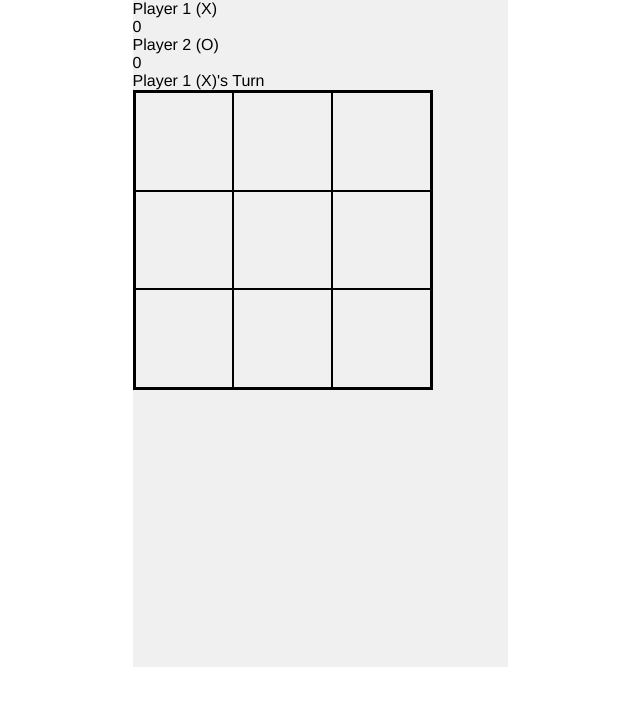
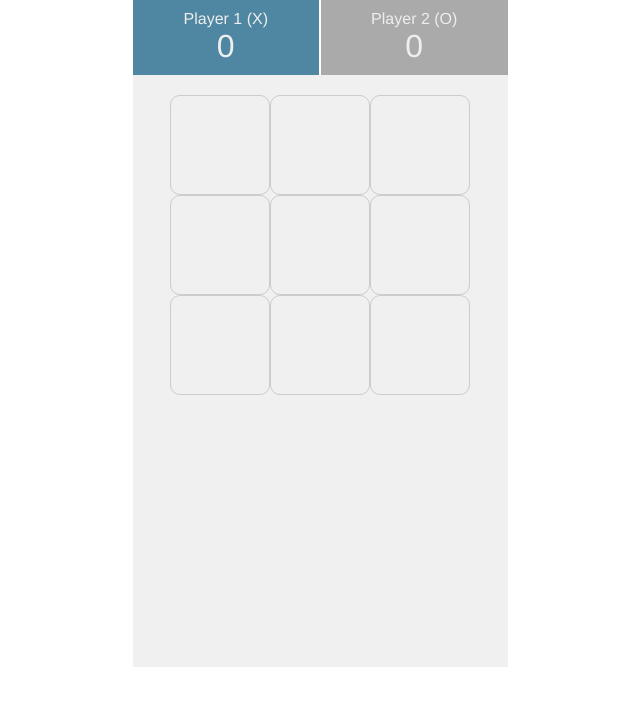
Before and after one commit to rachmansyahbs/tictactoe-react, a React app: page / in a window 1280 px wide. Shown: the top 706 px of the page, without its empty margins (320-960 px from the left). Built offline with nearby package versions, Linux system fonts and the light colour scheme.

Commit message:
Breakup into components

```diff
--- a/src/Components/TTTBoard.js
+++ b/src/Components/TTTBoard/index.js
@@ -1,24 +1,12 @@
 import React from 'react';
 import ReactDOM from 'react-dom';
 
-import TTTCell from './TTTCell';
+import TTTCell from '../TTTCell';
 
-import utils from '../scripts/utils';
-import {EMPTY, PLAYER_1, PLAYER_1_SIGN, PLAYER_2, PLAYER_2_SIGN, BOARD_SIZE} from '../data/game_constants';
+import utils from '../../scripts/utils';
+import {EMPTY, PLAYER_1, PLAYER_1_SIGN, PLAYER_2, PLAYER_2_SIGN, BOARD_SIZE} from '../../data/game_constants';
 
-// DEBUG
-// inline style
-const board_style = {
-  width: "300px",
-  height: "300px",
-  border: "2px solid black",
-  boxSizing: "border-box"
-}
-const row_style = {
-  display: "flex",
-  height: "calc(100%/3)"
-}
-//
+import stylesheet from './stylesheet.css';
 
 class TTTRow extends React.Component {
   renderCell(cell, col_i, row_i) {
@@ -36,7 +24,6 @@ class TTTRow extends React.Component {
     return (
       <div key={"row-" + (this.props.row_index + 1)}
         className="board__row"
-        style={row_style}
       >
       {this.props.row.map((cell, col_index) => this.renderCell(cell, col_index, this.props.row_index))}
       </div>
@@ -47,7 +34,7 @@ class TTTRow extends React.Component {
 export default class TTTBoard extends React.Component {
   render() {
     return (
-      <div className="board" style={board_style}>
+      <div className="board">
         {this.props.board.map((row, row_i) => (
         <TTTRow key={"row" + (row_i + 1)}
           row={row} row_index={row_i} onClickCell={this.props.makeMove}
--- /dev/null
+++ b/src/Components/TTTBoard/stylesheet.css
@@ -0,0 +1,9 @@
+.board {
+  width: 300px;
+  height: 300px;
+  margin: 20px auto;
+}
+.board__row {
+  display: flex;
+  height: calc(100% / 3);
+}
--- a/src/Components/TTTCell.js
+++ b/src/Components/TTTCell/index.js
@@ -1,24 +1,20 @@
 import React from 'react';
 import ReactDOM from 'react-dom';
 
-import {EMPTY, PLAYER_1, PLAYER_1_SIGN, PLAYER_2, PLAYER_2_SIGN} from '../data/game_constants';
+import {EMPTY, PLAYER_1, PLAYER_1_SIGN, PLAYER_2, PLAYER_2_SIGN} from '../../data/game_constants';
 
-// DEBUG
-const cell_style = {
-  "flex": "1 1 0",
-  border: "1px solid black",
-  boxSizing: "border-box",
-  width: "calc(100%/3)",
-  height: "100%",
-  cursor: "pointer"
-}
-//
+import stylesheet from './stylesheet.css';
 
 export default class TTTCell extends React.Component {
   render() {
+    var class_names = [
+      "board__cell",
+      "board__cell--" + this.props.cell_value
+    ];
+
     return (
       <div key={"col-" + (this.props.row_index + 1) + "-" + (this.props.col_index + 1)}
-        className="board__col" style={cell_style}
+        className={class_names.join(" ")}
         onClick={this.props.onClick}
       >
       {this.props.cell_value == EMPTY && ""}
--- /dev/null
+++ b/src/Components/TTTCell/stylesheet.css
@@ -0,0 +1,19 @@
+.board__cell {
+  flex: 1 1 0;
+  border: 1px solid #ccc;
+  border-radius: 10px;
+  box-sizing: border-box;
+  width: calc(100%/3);
+  height: 100%;
+  cursor: pointer;
+  font: 'Helvetica' arial;
+  font-size: 100px;
+  line-height: 100px;
+  text-align: center;
+}
+.board__cell--1 {
+  color: #4F87A2;
+}
+.board__cell--2 {
+  color: #DA4F49;
+}
--- /dev/null
+++ b/src/Components/TTTGameResult/index.js
@@ -0,0 +1,32 @@
+import React from 'react';
+import ReactDOM from 'react-dom';
+
+import {PLAYER_1, PLAYER_1_SIGN, PLAYER_2, PLAYER_2_SIGN} from '../../data/game_constants';
+
+import stylesheet from './stylesheet.css';
+
+export default class TTTGameResult extends React.Component {
+  render() {
+    var winner = "Draw";
+    switch(this.props.result) {
+      case PLAYER_1:
+        winner = "Winner: Player 1 (" + PLAYER_1_SIGN + ")";
+        break;
+      case PLAYER_2:
+        winner = "Winner: Player 2 (" + PLAYER_2_SIGN + ")";
+        break;
+    }
+
+    return (
+      <div className="gameresult">
+        <div className={"gameresult__status gameresult__status--" + this.props.result}>
+          {winner}
+        </div>
+        <div className="gameresult__actions">
+          <button className="gameresult__actionbutton gameresult__actionbutton--newgame" onClick={this.props.onStartNew}>Play Again</button>
+          <button className="gameresult__actionbutton gameresult__actionbutton--reset" onClick={this.props.onReset}>Reset Scores</button>
+        </div>
+      </div>
+    );
+  }
+}
--- /dev/null
+++ b/src/Components/TTTGameResult/stylesheet.css
@@ -0,0 +1,49 @@
+.gameresult {
+  text-align: center;
+  padding: 10px;
+}
+
+.gameresult__status {
+  font-size: 1.5em;
+  padding: 10px;
+  margin-bottom: 15px;
+  background-color: #aaa;
+  color: #eee;
+}
+.gameresult__status--1 {
+  background-color: #4F87A2;
+}
+.gameresult__status--2 {
+  background-color: #DA4F49;
+}
+
+.gameresult__actions {
+
+}
+
+.gameresult__actionbutton {
+  margin: 0 5px;
+  padding: 5px 10px;
+  background-color: #ccc;
+  color: #eee;
+  font-size: 1em;
+  border: 1px solid #aaa;
+  border-radius: 5px;
+}
+.gameresult__actionbutton:hover {
+  background-color: #aaa;
+  border-color: #999;
+  cursor: pointer;
+}
+.gameresult__actionbutton--newgame {
+  background-color: #699DB6;
+}
+.gameresult__actionbutton--newgame:hover {
+  background-color: #4F87A2;
+}
+.gameresult__actionbutton--reset {
+  background-color: #E48681;
+}
+.gameresult__actionbutton--reset:hover {
+  background-color: #DA4F49;
+}
--- a/src/Components/TTTScoreBoard.js
+++ /dev/null
@@ -1,37 +0,0 @@
-import React from 'react';
-import ReactDOM from 'react-dom';
-
-class TTTPlayerLabel extends React.Component {
-  render() {
-    return (
-      <span>
-      {this.props.player_name} ({this.props.player_sign})
-      </span>
-    );
-  }
-}
-
-class TTTScore extends React.Component {
-  render() {
-    return (
-      <div>
-        <div><TTTPlayerLabel player_name={this.props.player_name} player_sign={this.props.player_sign} /></div>
-        <div>{this.props.score}</div>
-      </div>
-    )
-  }
-}
-
-class TTTScoreBoard extends React.Component {
-  render() {
-    return (
-      <div>
-        <TTTScore player_name={this.props.players[0].name} player_sign={this.props.players[0].sign} score={this.props.players[0].score} />
-        <TTTScore player_name={this.props.players[1].name} player_sign={this.props.players[1].sign} score={this.props.players[1].score} />
-      </div>
-    );
-  }
-}
-
-export {TTTPlayerLabel, TTTScore, TTTScoreBoard};
-export default TTTScoreBoard;
--- /dev/null
+++ b/src/Components/TTTScoreBoard/index.js
@@ -0,0 +1,47 @@
+import React from 'react';
+import ReactDOM from 'react-dom';
+
+import stylesheet from './stylesheet.css';
+
+class TTTPlayerLabel extends React.Component {
+  render() {
+    return (
+      <span className="player-label">
+      {this.props.player_name} ({this.props.player_sign})
+      </span>
+    );
+  }
+}
+
+class TTTScore extends React.Component {
+  render() {
+    var wrapper_classnames = [
+      "score-wrapper",
+      "score-wrapper--" + this.props.player.index
+    ];
+    if(!this.props.gamefinished && this.props.player.turn_active) {
+      wrapper_classnames.push("score-wrapper--activeturn");
+    }
+
+    return (
+      <div className={wrapper_classnames.join(" ")}>
+        <div className="score-wrapper__player"><TTTPlayerLabel player_name={this.props.player.name} player_sign={this.props.player.sign} /></div>
+        <div className="score-wrapper__score">{this.props.player.score}</div>
+      </div>
+    )
+  }
+}
+
+class TTTScoreBoard extends React.Component {
+  render() {
+    return (
+      <div className="scoreboard-wrapper">
+        <TTTScore player={this.props.players[0]} gamefinished={this.props.gamefinished} />
+        <TTTScore player={this.props.players[1]}  gamefinished={this.props.gamefinished} />
+      </div>
+    );
+  }
+}
+
+export {TTTPlayerLabel, TTTScore, TTTScoreBoard};
+export default TTTScoreBoard;
--- /dev/null
+++ b/src/Components/TTTScoreBoard/stylesheet.css
@@ -0,0 +1,28 @@
+.scoreboard-wrapper {
+  display: flex;
+}
+.score-wrapper {
+  flex: 1 1 0;
+  padding: 10px;
+  background-color: #aaa;
+  color: #eee;
+  text-align: center;
+}
+.score-wrapper--1 {
+  border-right: 1px solid #fff;
+}
+.score-wrapper--1.score-wrapper--activeturn {
+  background-color: #4F87A2;
+}
+.score-wrapper--2 {
+  border-left: 1px solid #fff;
+}
+.score-wrapper--2.score-wrapper--activeturn {
+  background-color: #DA4F49;
+}
+.score-wrapper__score {
+  font-size: 2em;
+}
+.score-wrapper.score-wrapper--gameends {
+  background-color: #aaa !important;
+}
--- a/src/Components/TicTacToe.js
+++ b/src/Components/TicTacToe/index.js
@@ -1,12 +1,14 @@
 import React from 'react';
 import ReactDOM from 'react-dom';
 
-import utils from '../scripts/utils';
-import {EMPTY, PLAYER_1, PLAYER_1_SIGN, PLAYER_2, PLAYER_2_SIGN, BOARD_SIZE} from '../data/game_constants';
+import utils from '../../scripts/utils';
+import {EMPTY, PLAYER_1, PLAYER_1_SIGN, PLAYER_2, PLAYER_2_SIGN, BOARD_SIZE} from '../../data/game_constants';
 
-import TTTBoard from './TTTBoard';
+import TTTBoard from '../TTTBoard';
+import {TTTPlayerLabel, TTTScore, TTTScoreBoard} from '../TTTScoreBoard';
+import TTTGameResult from '../TTTGameResult';
 
-import {TTTPlayerLabel, TTTScore, TTTScoreBoard} from './TTTScoreBoard';
+import stylesheet from './stylesheet.css';
 
 export default class TicTacToe extends React.Component {
   constructor(props) {
@@ -71,19 +73,21 @@ export default class TicTacToe extends React.Component {
   }
 
   startNewGame() {
-    // Intentionally not resetting the player's turn
-    // Player that made the last move in the previous game (whether it ends up in draw or win for the player) will move second in this game
+    // Reset board
     this.setState({
       board: utils.createMatrix(BOARD_SIZE, EMPTY)
-    })
+    });
+    // Set the turn to the other player
+    // (Player that made the last move in the previous game (whether it ends up in draw or win for the player) will move second in this game)
+    this.changePlayerTurn();
   }
 
   resetGameScores() {
     this.setState({
-      current_player: PLAYER_1,
       scores: [0, 0]
     });
     this.startNewGame();
+    this.changePlayerTurn(PLAYER_1);
   }
 
   makeMove(row_index, col_index) {
@@ -105,21 +109,29 @@ export default class TicTacToe extends React.Component {
 
     board[row_index][col_index] = current_player;
 
-    var next_player = current_player % 2 + 1;
-
-    var new_state = {
-      current_player: next_player,
-      board: board
-    }
-
     // Check winner
     var winner = this.checkWinner();
     if(winner) {
       this.addScore(winner.winner);
+      return;
     }
 
-    // Update state
-    this.setState(new_state);
+    // Update board
+    this.setState({
+      board: board
+    });
+    // Shift turn
+    this.changePlayerTurn()
+  }
+
+  changePlayerTurn() {
+    var next_player = this.state.current_player % 2 + 1;
+    if(arguments.length > 0 && [PLAYER_1, PLAYER_2].indexOf(arguments[0]) >= 0) {
+      next_player = arguments[0];
+    }
+    this.setState({
+      current_player: next_player
+    });
   }
 
   addScore(player) {
@@ -130,8 +142,8 @@ export default class TicTacToe extends React.Component {
 
   getPlayers() {
     return [
-      {name: "Player 1", sign: PLAYER_1_SIGN, score: this.state.scores[0]},
-      {name: "Player 2", sign: PLAYER_2_SIGN, score: this.state.scores[1]},
+      {index: PLAYER_1, name: "Player 1", sign: PLAYER_1_SIGN, score: this.state.scores[0], turn_active: this.state.current_player == PLAYER_1},
+      {index: PLAYER_2, name: "Player 2", sign: PLAYER_2_SIGN, score: this.state.scores[1], turn_active: this.state.current_player == PLAYER_2},
     ];
   }
 
@@ -149,13 +161,9 @@ export default class TicTacToe extends React.Component {
     );
 
     return (
-      <div>
-        <TTTScoreBoard players={players} />
+      <div className={"game  game--finished game--1"}>
+        <TTTScoreBoard players={players} gamefinished={is_game_finished} />
         <div>
-          {is_game_finished ?
-            winner_text :
-            <div>{current_player_text}'s Turn</div>
-          }
         </div>
 
         <TTTBoard
@@ -164,10 +172,11 @@ export default class TicTacToe extends React.Component {
         />
 
         {is_game_finished &&
-        <div>
-          <button onClick={this.startNewGame.bind(this)}>Play Again</button>
-          <button onClick={this.resetGameScores.bind(this)}>Reset Scores</button>
-        </div>
+          <TTTGameResult
+            onStartNew={this.startNewGame.bind(this)}
+            onReset={this.resetGameScores.bind(this)}
+            result={winner_index}
+          />
         }
       </div>
     );
--- /dev/null
+++ b/src/Components/TicTacToe/stylesheet.css
@@ -0,0 +1,3 @@
+.game {
+
+}
```
